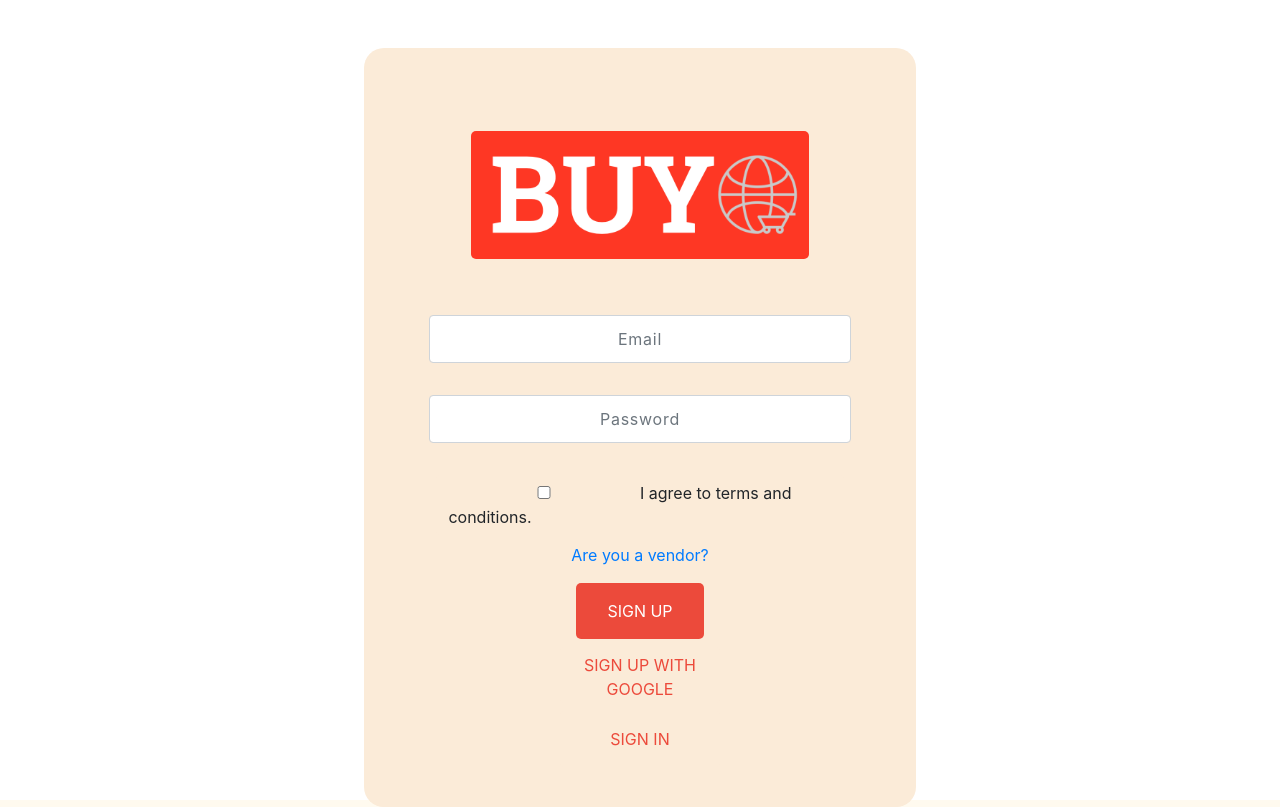
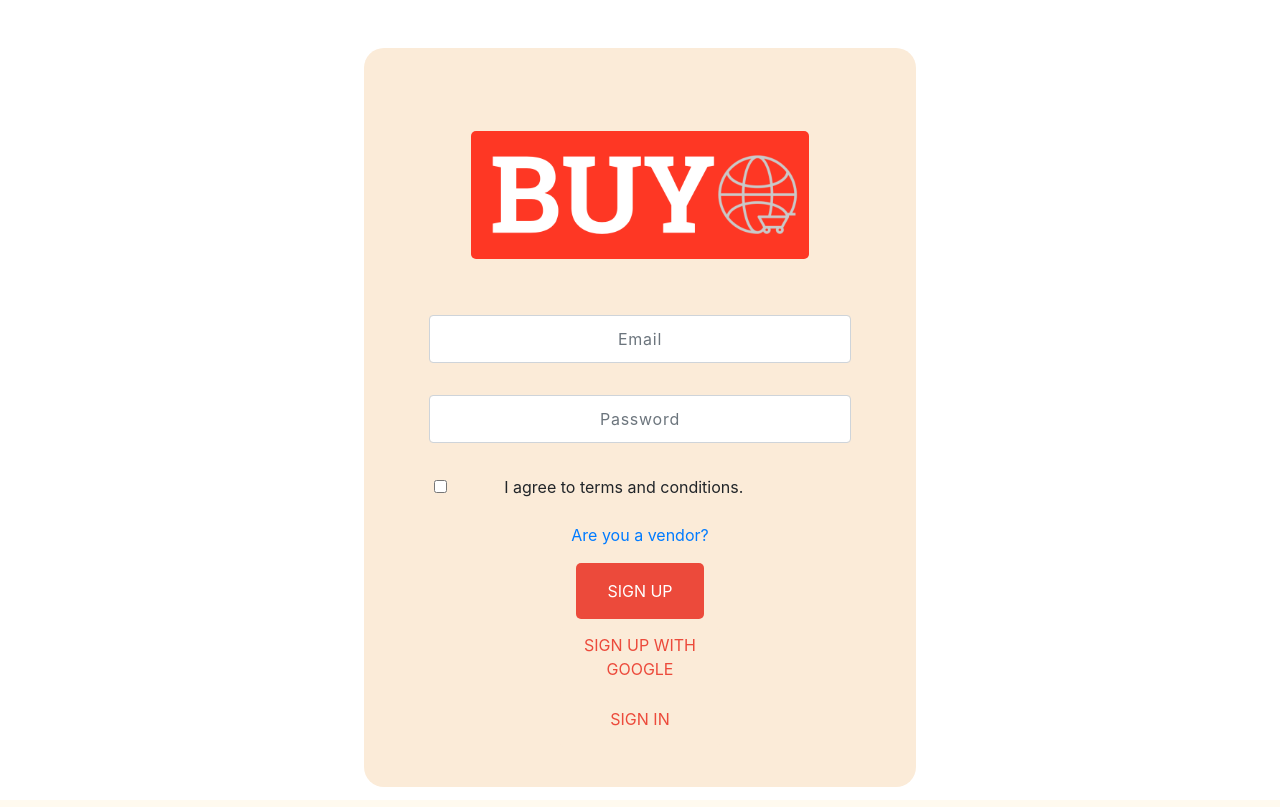
Before and after one commit to bounswe/bounswe2020group4, a React (Create React App) app in the folder web/: page /signup in a window 1280 px wide. Built offline with nearby package versions, Linux system fonts and the light colour scheme; no server answers.

Commit message:
Checkbox bug fixed

```diff
--- a/web/src/pages/SignIn.css
+++ b/web/src/pages/SignIn.css
@@ -88,36 +88,6 @@ html, body {
     background: #ff6b5d;
 }
 
-.check-box {
-    background: #FBEBD8;
-    border: none;
-    margin-left: auto;
-    margin-right: auto;
-    width: 90%;
-    text-align: left;
-    align-content: flex-start;
-}
-
-.check-box:hover {
-    background: #FBEBD8;
-}
-
-.check-box:not(:disabled):not(.disabled).active{
-    background: #FBEBD8;
-}
-
-.check-box:not(:disabled):not(.disabled){
-    background: #FBEBD8;
-}
-
-.check-box:focus{
-    background: #FBEBD8;
-}
-
-.check-box:checked{
-    background: #FBEBD8;
-}
-
 .maps-container{
     margin-left: auto;
     margin-right: auto;
--- a/web/src/pages/SignUp.js
+++ b/web/src/pages/SignUp.js
@@ -24,6 +24,10 @@ const SignUp = ({hideHeader, showHeader, setLoginState}) => {
 	const [email, setEmail] = useState('')
 	const [password, setPassword] = useState('')
 	const [checked, setChecked] = useState(false)
+
+	const handleCheckedChange = function(e) {
+		setChecked(!checked)
+	}
 
 	const handleEmailChange = function(e) {
 		setEmail(e.target.value)
@@ -79,15 +83,14 @@ const SignUp = ({hideHeader, showHeader, setLoginState}) => {
 							placeholder="Password"
 							onChange={handlePasswordChange}
 						/>
-						<Row>
-							<ToggleButton variant="light" className="check-box text-left" block
-								type="checkbox"
-								checked={checked}
-								value="1"
-								onChange={e => setChecked(e.currentTarget.checked)}>
-									I agree to terms and conditions.
-							</ToggleButton>
-						</Row>
+						<div className='row pb-4'>
+							<div className='col-2'>
+								<input type='checkbox' className='check-box' checked={checked} onChange={handleCheckedChange}/>
+							</div>
+							<div className='col'>
+								I agree to terms and conditions.
+							</div>
+						</div>
 
 						<div className="col text-center">
 							<a href="/vendorsignup">Are you a vendor?</a>
--- a/web/src/pages/VendorSignUp.js
+++ b/web/src/pages/VendorSignUp.js
@@ -27,6 +27,10 @@ const VendorSignUp = ({hideHeader, showHeader, setLoginState}) => {
 	const [companyName, setCompanyName] = useState('')
 	const [website, setWebsite] = useState('')
 	const [selectedCoord, setSelectedCoord] = useState()
+
+	const handleCheckedChange = function(e) {
+		setChecked(!checked)
+	}
 
 	const handleCompanyNameChange = function(e) {
 		setCompanyName(e.target.value)
@@ -121,15 +125,14 @@ const VendorSignUp = ({hideHeader, showHeader, setLoginState}) => {
 						<div className='map-label text-center'>Enter the position of your distribution center</div>
 						<GoogleMaps selectedCoord={selectedCoord} setSelectedCoord={setSelectedCoord}/>
 					</div>
-					<Row>
-						<ToggleButton variant="light" className="check-box text-left" block
-							type="checkbox"
-							checked={checked}
-							value="1"
-							onChange={e => setChecked(e.currentTarget.checked)}>
-                                I agree to terms and conditions.
-						</ToggleButton>
-					</Row>
+					<div className='row pb-4'>
+						<div className='col-2'>
+							<input type='checkbox' className='check-box' checked={checked} onChange={handleCheckedChange}/>
+						</div>
+						<div className='col'>
+							I agree to terms and conditions.
+						</div>
+					</div>
 					<Button
 						className="submitButton"
 						variant="primary"
```
